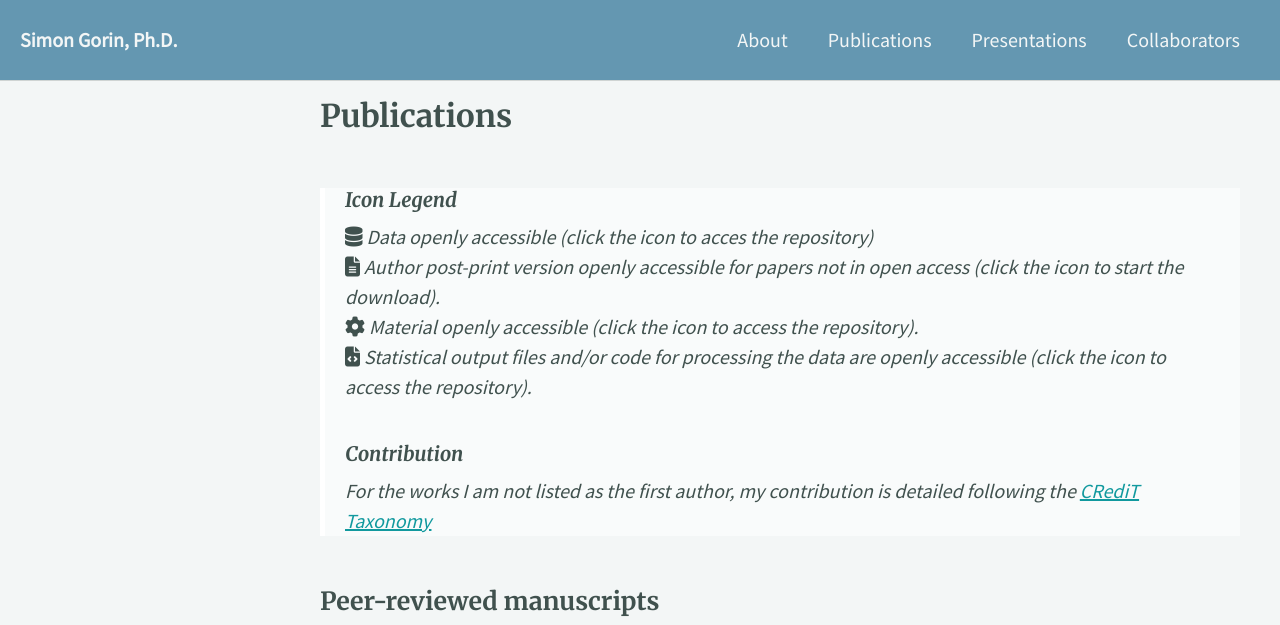
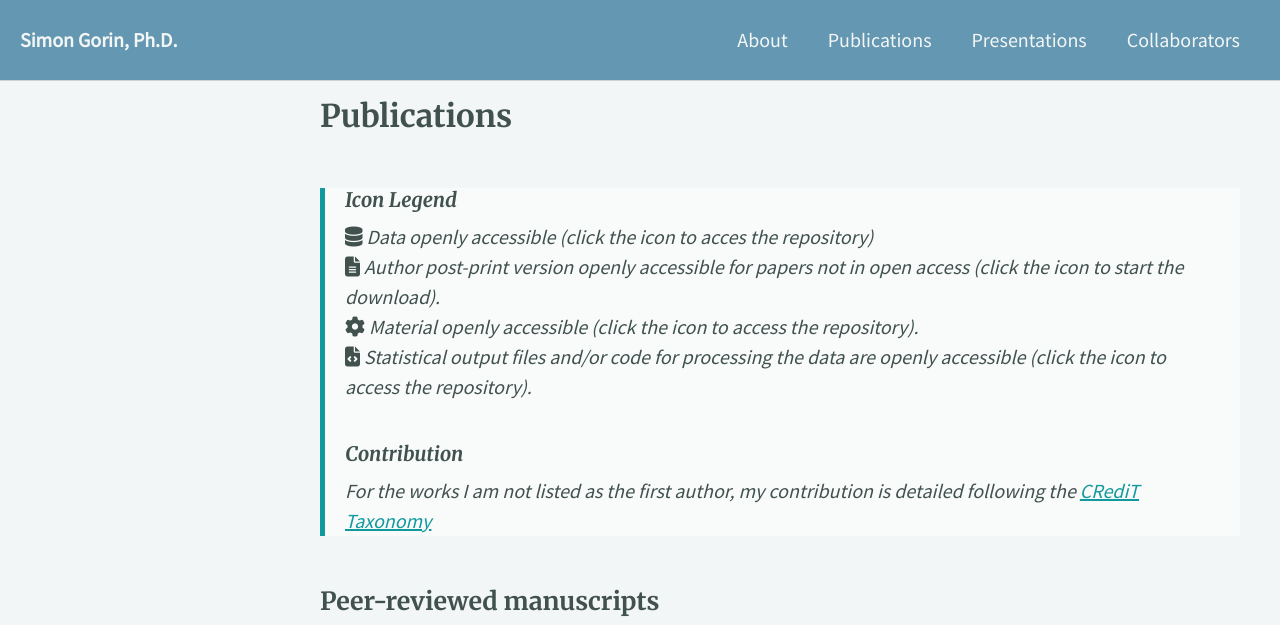
Before and after one commit to gorinsimon/gorinsimon.github.io, a Jekyll site: the page built from _pages/publications.md, in a window 1280 px wide. Shown: the top 625 px of the page. Built offline with Jekyll 4.4.1, drawn with Linux system fonts in a browser that asks for light colours; cached includes are drawn as plain includes; nearby versions of some CDN libraries; some web fonts are replaced.

Commit message:
Update _base.scss

```diff
--- a/_sass/minimal-mistakes/_base.scss
+++ b/_sass/minimal-mistakes/_base.scss
@@ -111,7 +111,7 @@ blockquote {
   padding-left: 1em;
   padding-right: 1em;
   font-style: italic;
-  border-left: 0.25em solid $primary-color;
+  border-left: 0.25em solid $code-border-color;
   background: $code-background-color;
 
   cite {
```
